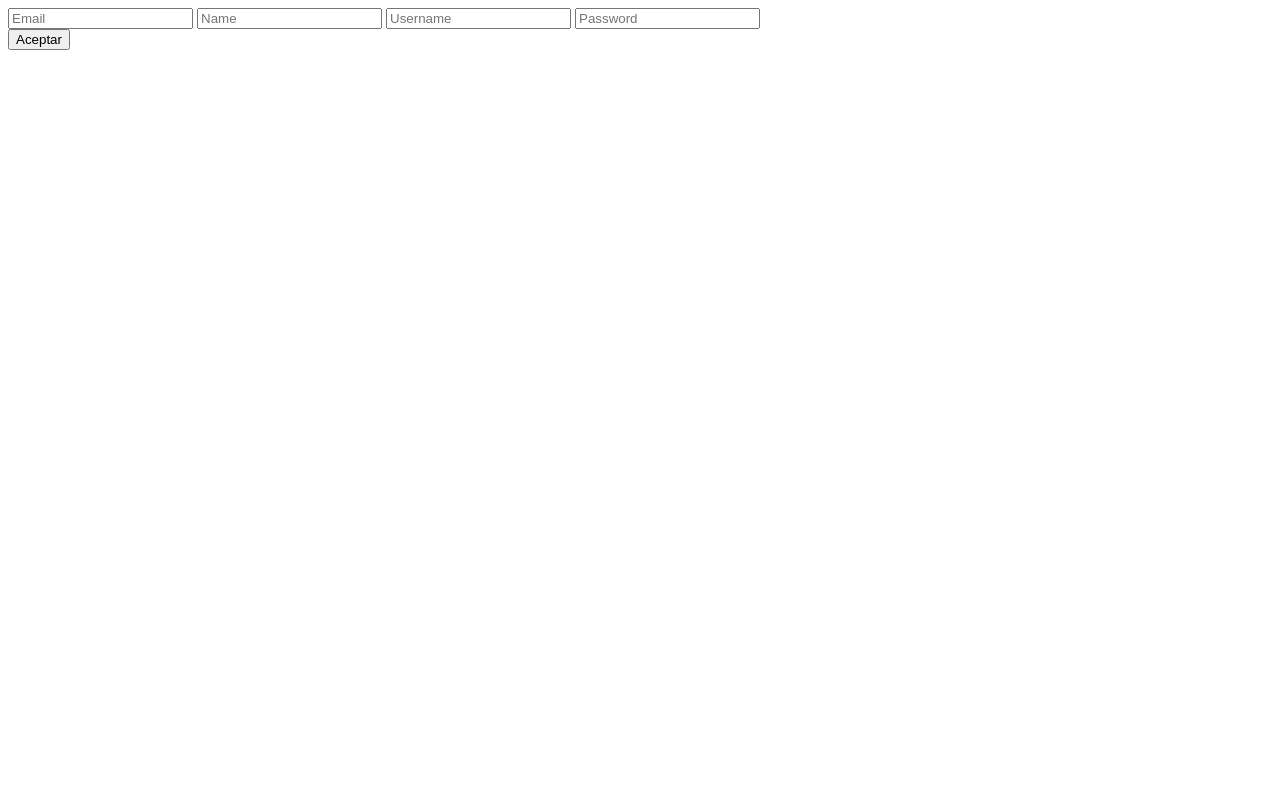
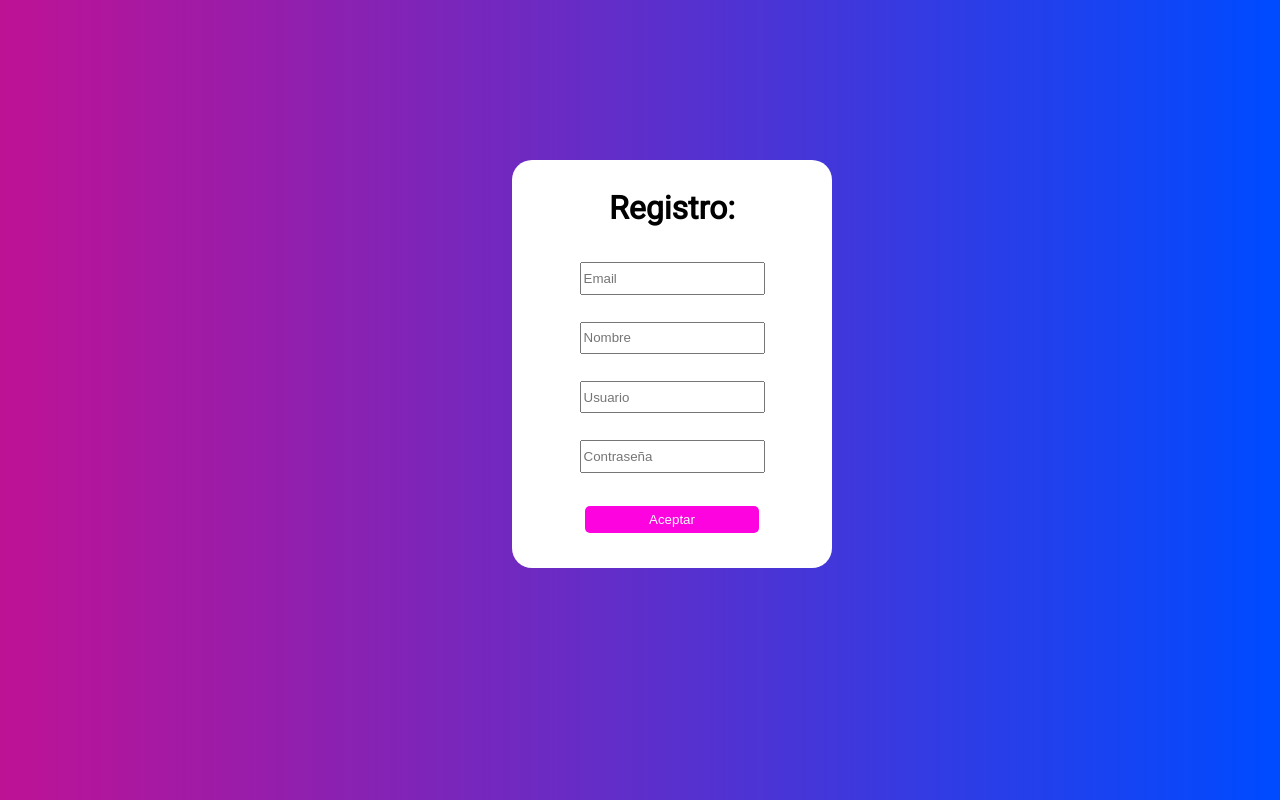
Before and after one commit to tbvescio/Huerbook, a Flask app: page /registro in a window 1280 px wide. Run offline with Flask 2, Linux system fonts and the light colour scheme.

Commit message:
register css

```diff
--- a/static/css/styles.css
+++ b/static/css/styles.css
@@ -3,7 +3,10 @@ body{
     background: linear-gradient(90deg, rgba(2,0,36,1) 0%, rgba(190,18,149,1) 0%, rgba(0,74,255,1) 99%);
     font-family: 'Roboto', sans-serif;
 }
-.login{
+
+
+
+.login, .register{
     background-color:white;
     color: black;
     width: 20em;
@@ -17,6 +20,8 @@ body{
 
 }
 
+
+/*    LOGIN     */
 .login input{
     margin: 1em;
     height: 2em;
@@ -36,3 +41,21 @@ body{
     color: #bdbdbd;
     margin: 50px;
 }
+
+
+/*   REGISTRO      */
+
+.register input{
+    margin: 1em;
+    height: 2em;
+}
+.register input[type=submit]{
+    width: 13em;
+    height: 2em;
+    background-color: #fc03df;
+    color: white;
+    border: 0;
+    border-radius: 5px;
+    margin-top: 20px;
+    margin-bottom: 100px;
+}
--- a/templates/register.html
+++ b/templates/register.html
@@ -5,20 +5,26 @@
     <meta name="viewport" content="width=device-width, initial-scale=1.0">
     <meta http-equiv="X-UA-Compatible" content="ie=edge">
     <title>Register</title>
+    <link rel="stylesheet" href="{{ url_for('static', filename='css/styles.css') }}">
+    <link href="https://fonts.googleapis.com/css?family=Roboto&display=swap" rel="stylesheet">
 </head>
 <body>
 
+    <div class="register">
+        <h1>Registro:</h1>
         <form action="/registro" method="POST">
             <div>
                 <input type="text" name="email" placeholder="Email">
-            <input type="text" name="name" placeholder="Name">
-            <input type="text" name="user" placeholder="Username">
-            <input type="text" name="password" placeholder="Password">
+                <input type="text" name="name" placeholder="Nombre">
+                <input type="text" name="user" placeholder="Usuario">
+                <input type="text" name="password" placeholder="Contraseña">
             </div>
             <input type="submit" value="Aceptar">
         </form>
 
         <h1>{{error}}</h1>
+    </div>
+
 
 
 </body>
```
Lines whose indentation alone changed are shown as unchanged.
